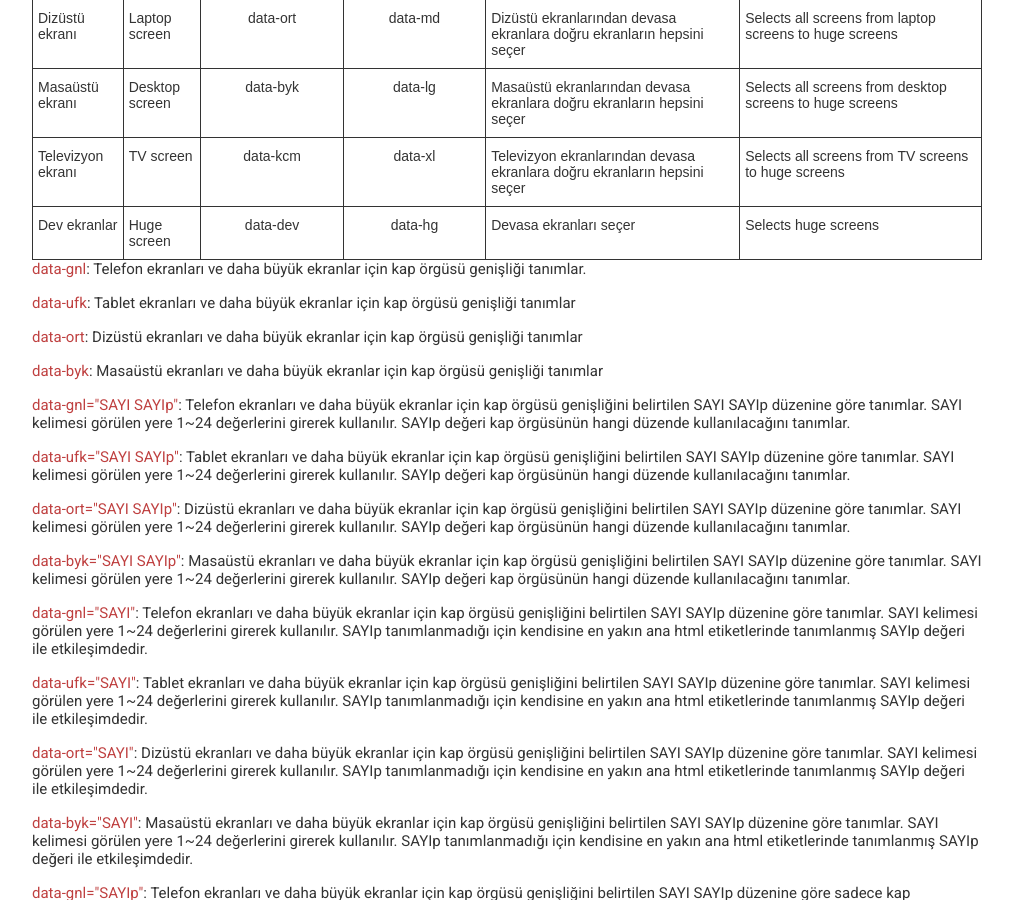
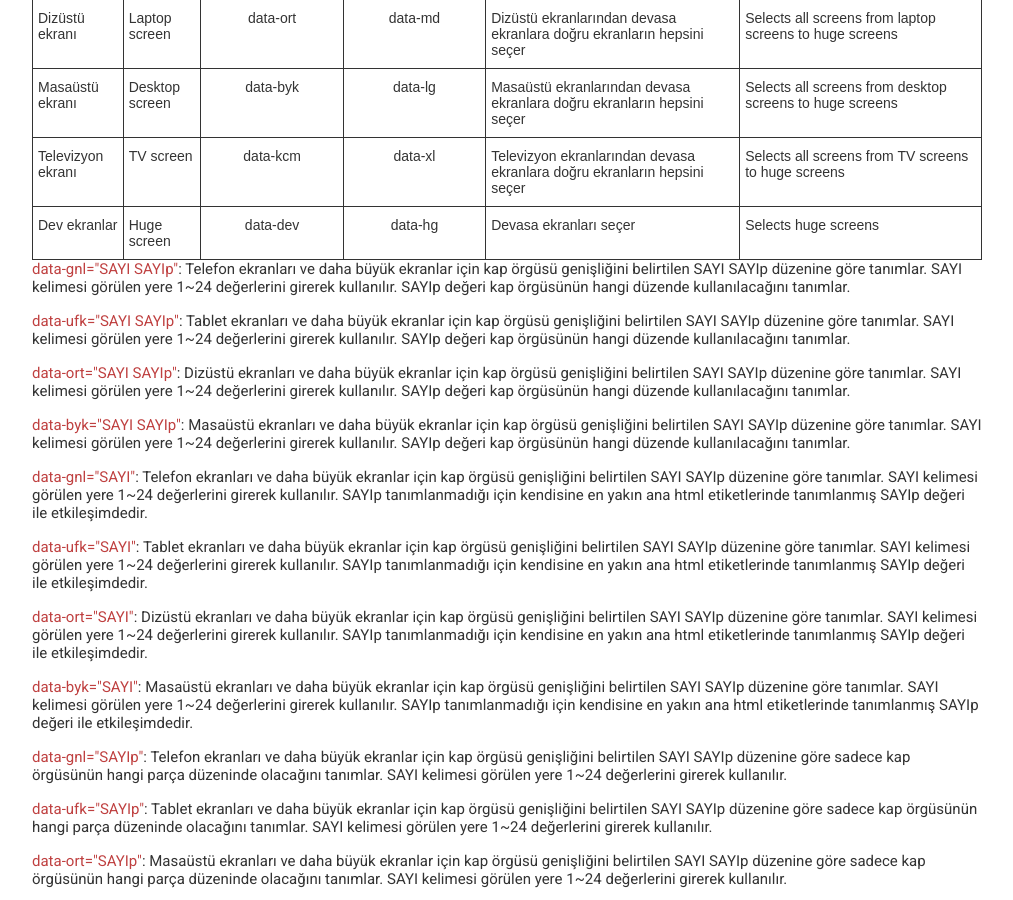
Before and after one commit to data-deveb/data-deveb.github.io, a Jekyll site: the page built from belgeler/terimler.html, in a window 1280 px wide and 900 px high, scrolled down 463 px. Shown: the whole window, without its empty margins (228-1241 px from the left). Built offline with Jekyll 4.4.1, drawn with Linux system fonts in a browser that asks for light colours.

Commit message:
Güncelleme

```diff
--- a/belgeler/terimler.html
+++ b/belgeler/terimler.html
@@ -91,15 +91,6 @@ title: Terimler
   </tr>
 </table>
 
-
-<p><span data-metin="dikkat">data-gnl</span>: Telefon ekranları ve daha büyük ekranlar için kap örgüsü genişliği tanımlar.</p>
-
-<p><span data-metin="dikkat">data-ufk</span>: Tablet ekranları ve daha büyük ekranlar için kap örgüsü genişliği tanımlar</p>
-
-<p><span data-metin="dikkat">data-ort</span>: Dizüstü ekranları ve daha büyük ekranlar için kap örgüsü genişliği tanımlar</p>
-
-<p><span data-metin="dikkat">data-byk</span>: Masaüstü ekranları ve daha büyük ekranlar için kap örgüsü genişliği tanımlar</p>
-
 <p><span data-metin="dikkat">data-gnl="SAYI SAYIp"</span>: Telefon ekranları ve daha büyük ekranlar için kap örgüsü genişliğini belirtilen SAYI SAYIp düzenine göre tanımlar. SAYI kelimesi görülen yere 1~24 değerlerini girerek kullanılır. SAYIp değeri kap örgüsünün hangi düzende kullanılacağını tanımlar.</p>
 
 <p><span data-metin="dikkat">data-ufk="SAYI SAYIp"</span>: Tablet ekranları ve daha büyük ekranlar için kap örgüsü genişliğini belirtilen SAYI SAYIp düzenine göre tanımlar. SAYI kelimesi görülen yere 1~24 değerlerini girerek kullanılır. SAYIp değeri kap örgüsünün hangi düzende kullanılacağını tanımlar.</p>
```
